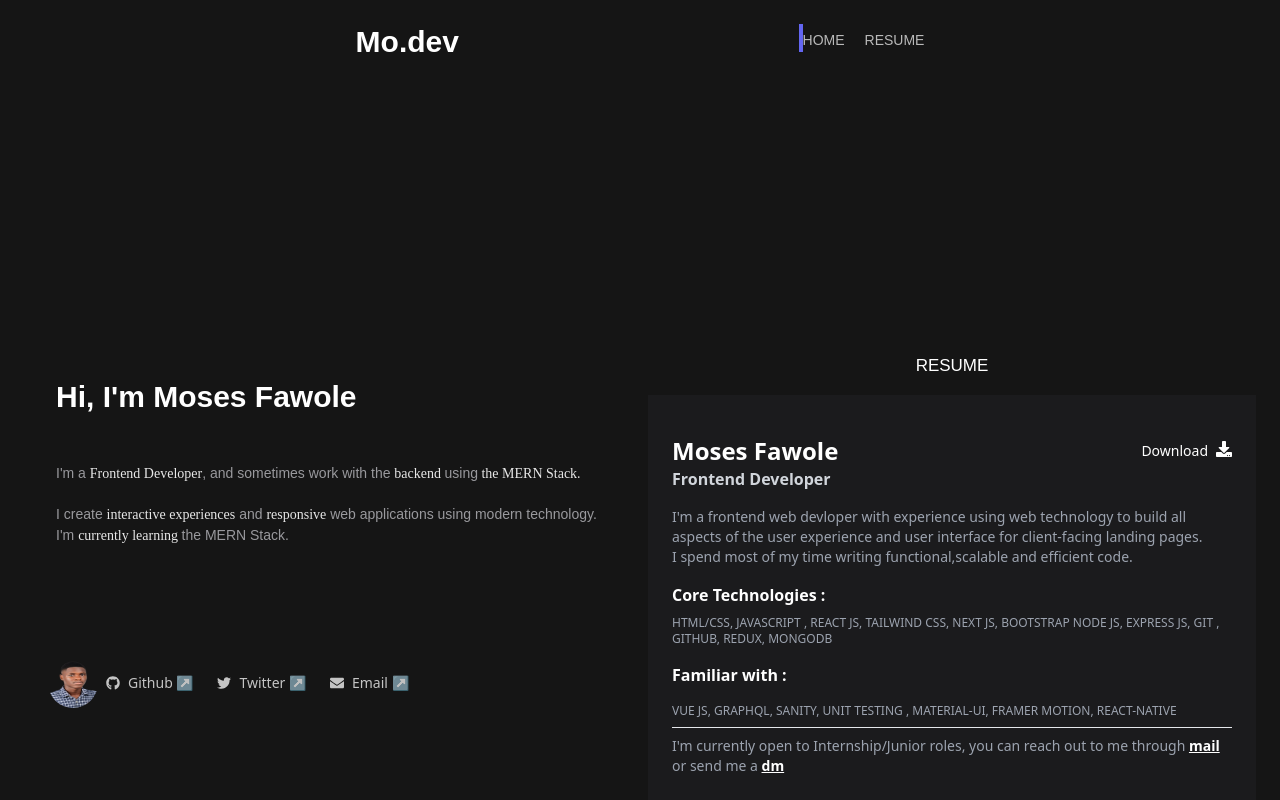
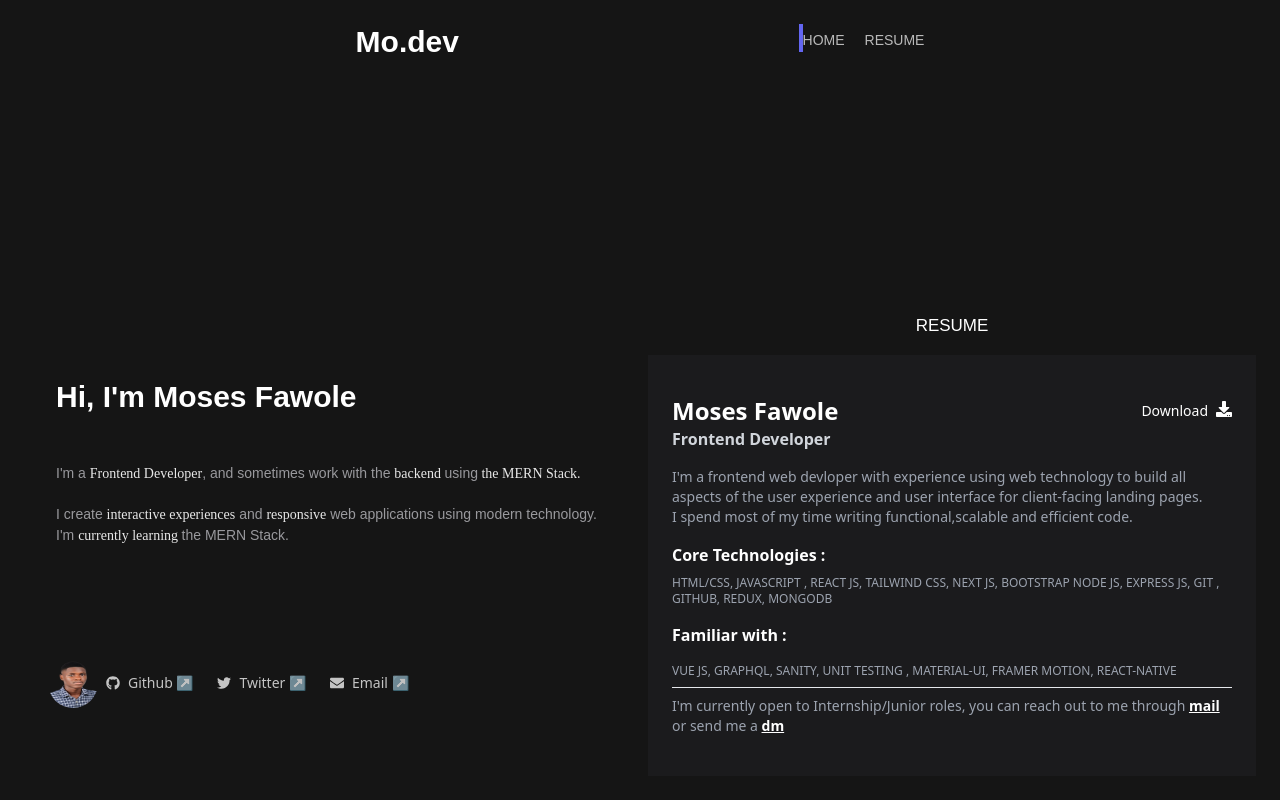
Before and after one commit to mosesfawole/portfolio, a React (Create React App) app: page /info in a window 1280 px wide. Built offline with nearby package versions, Linux system fonts and the light colour scheme.

Commit message:
little modification to styles

```diff
--- a/src/pages/Home.jsx
+++ b/src/pages/Home.jsx
@@ -72,7 +72,7 @@ const Home = () => {
             animate="visible"
             className=" md:grid  md:grid-cols-2"
           >
-            <div className="md:fixed md:w-1/2">
+            <div className="md:fixed md:w-2/5">
               <HeroText />
               <Explore />
               <div className="hidden md:block">
--- a/src/pages/Info.jsx
+++ b/src/pages/Info.jsx
@@ -32,7 +32,7 @@ const Info = () => {
           variants={containerVariants}
           initial="hidden"
           animate="visible"
-          className="p-2 md:relative md:top-10 "
+          className="p-2 md:relative "
         >
           <p className="mb-4 skills font-arima text-center text-2xl   text-white">
             Resume
```
